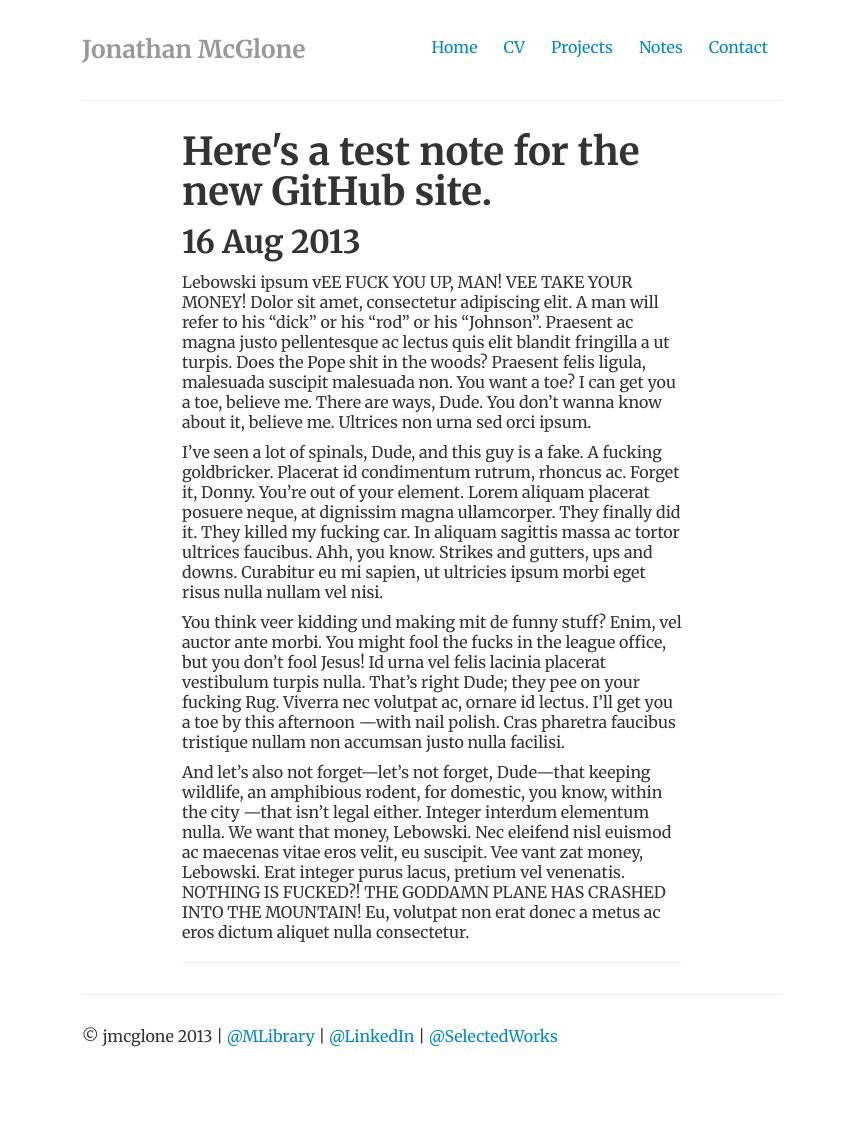
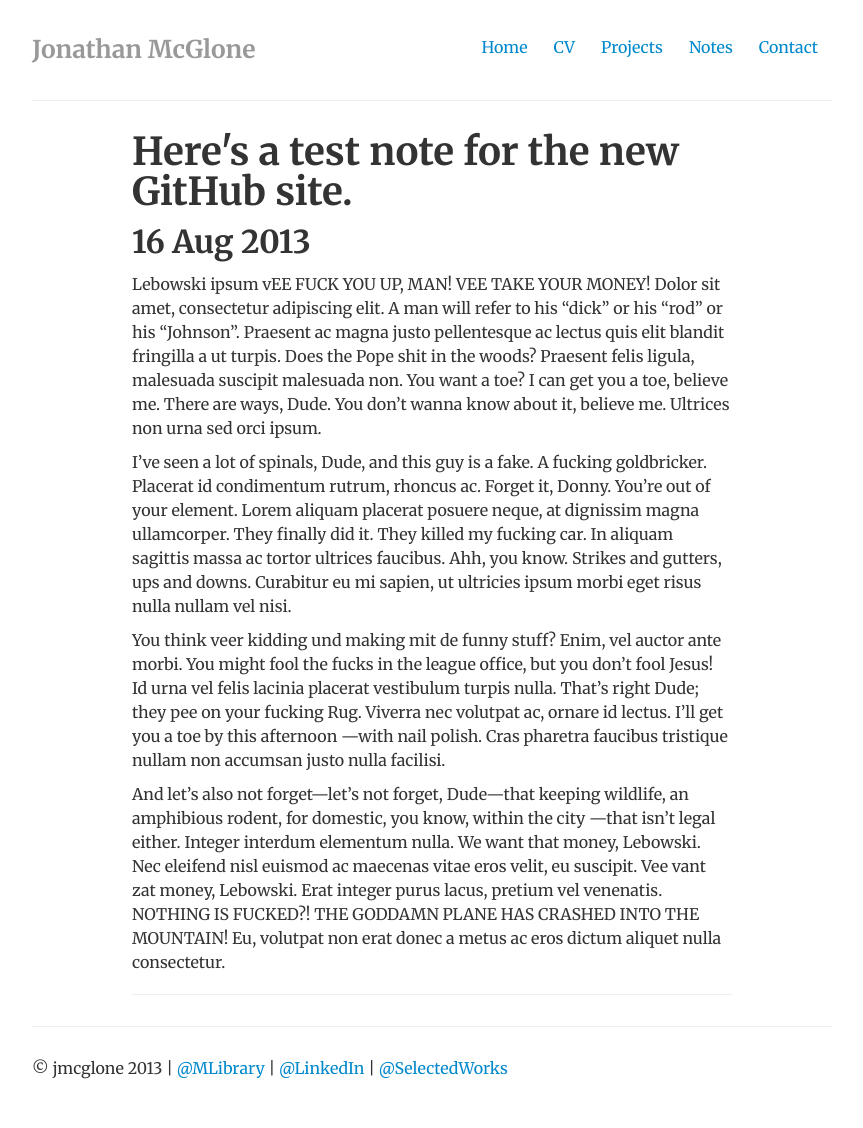
Before and after one commit to jmcglone/jmcglone.github.io, a Jekyll site: the page built from _posts/2013-08-16-heres-a-test-note-for-the-new-GitHub-site.md, in a window 1280 px wide. Shown: the whole page, without its empty margins (208-1071 px from the left). Built offline with Jekyll 4.4.1, drawn with Linux system fonts in a browser that asks for light colours; nearby versions of some CDN libraries; before the commit the page ends 1096 px from its top, so only the background shows below that.

Commit message:
Update style.css
extend overall width to 800px, increase line-height for notes

```diff
--- a/css/style.css
+++ b/css/style.css
@@ -3,7 +3,7 @@
 body { padding-top: 20px; padding-bottom: 40px; font-family: 'Merriweather', Georgia, Times; font-size: 16px; }
 
 /* Custom container */
-.container-narrow { margin: 0 auto; max-width: 700px; }
+.container-narrow { margin: 0 auto; max-width: 800px; }
 .container-narrow > hr { margin: 30px 0; }
 
 /* Jumbotron */
@@ -12,8 +12,8 @@ body { padding-top: 20px; padding-bottom: 40px; font-family: 'Merriweather', Geo
 .jumbotron .btn { font-size: 21px; padding: 14px 24px; }
 
 /* Notes */
-.notelist { width: 500px; margin: 0 auto; }
+.notelist { width: 600px; margin: 0 auto; }
 ul.listnotes { margin: 0 auto; }
 
 /* Note */
-.note { width: 500px; margin: 0 auto; }
+.note { width: 600px; margin: 0 auto; line-height: 24px; }
```
